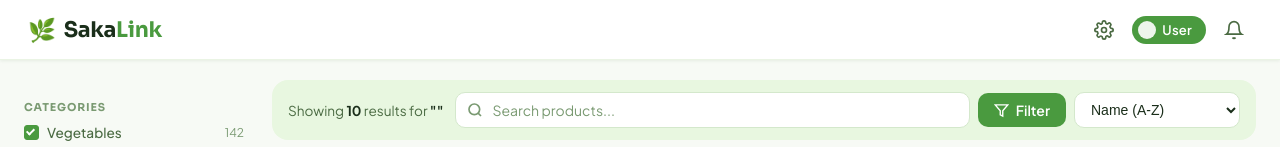
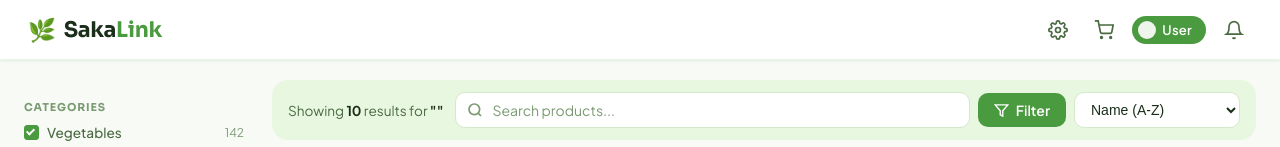
Before and after one commit to Gab172005/SakaLink, a React app in the folder frontend/: page /browse in a window 1280 px wide. Shown: the top 147 px of the page. Built offline with nearby package versions, Linux system fonts and the light colour scheme; the HTML template or start-up script is replaced by a standard one.

Commit message:
ui: cart logo

```diff
--- a/frontend/src/components/Navbar.jsx
+++ b/frontend/src/components/Navbar.jsx
@@ -1,6 +1,6 @@
 import styles from './Navbar.module.css';
 
-export default function Navbar() {
+export default function Navbar({ cartCount = 0 }) {
   return (
     <nav className={styles.navbar}>
       <div className={styles.logo}>
@@ -12,6 +12,24 @@ export default function Navbar() {
           <svg width="20" height="20" viewBox="0 0 24 24" fill="none" stroke="currentColor" strokeWidth="2">
             <circle cx="12" cy="12" r="3"/><path d="M19.4 15a1.65 1.65 0 0 0 .33 1.82l.06.06a2 2 0 0 1-2.83 2.83l-.06-.06a1.65 1.65 0 0 0-1.82-.33 1.65 1.65 0 0 0-1 1.51V21a2 2 0 0 1-4 0v-.09A1.65 1.65 0 0 0 9 19.4a1.65 1.65 0 0 0-1.82.33l-.06.06a2 2 0 0 1-2.83-2.83l.06-.06A1.65 1.65 0 0 0 4.68 15a1.65 1.65 0 0 0-1.51-1H3a2 2 0 0 1 0-4h.09A1.65 1.65 0 0 0 4.6 9a1.65 1.65 0 0 0-.33-1.82l-.06-.06a2 2 0 0 1 2.83-2.83l.06.06A1.65 1.65 0 0 0 9 4.68a1.65 1.65 0 0 0 1-1.51V3a2 2 0 0 1 4 0v.09a1.65 1.65 0 0 0 1 1.51 1.65 1.65 0 0 0 1.82-.33l.06-.06a2 2 0 0 1 2.83 2.83l-.06.06A1.65 1.65 0 0 0 19.4 9a1.65 1.65 0 0 0 1.51 1H21a2 2 0 0 1 0 4h-.09a1.65 1.65 0 0 0-1.51 1z"/>
           </svg>
+        </button>
+        <button className={styles.iconBtn} title="Cart" style={{ position: 'relative' }}>
+          <svg width="20" height="20" viewBox="0 0 24 24" fill="none" stroke="currentColor" strokeWidth="2">
+            <circle cx="9" cy="21" r="1"/><circle cx="20" cy="21" r="1"/>
+            <path d="M1 1h4l2.68 13.39a2 2 0 0 0 2 1.61h9.72a2 2 0 0 0 2-1.61L23 6H6"/>
+          </svg>
+          {cartCount > 0 && (
+            <span style={{
+              position: 'absolute', top: '-6px', right: '-6px',
+              background: '#e53e3e', color: '#fff',
+              borderRadius: '50%', fontSize: '10px',
+              width: '16px', height: '16px',
+              display: 'flex', alignItems: 'center', justifyContent: 'center',
+              fontWeight: 'bold'
+            }}>
+              {cartCount}
+            </span>
+          )}
         </button>
         <button className={styles.toggleBtn}>
           <span className={styles.toggleDot}></span>
```
